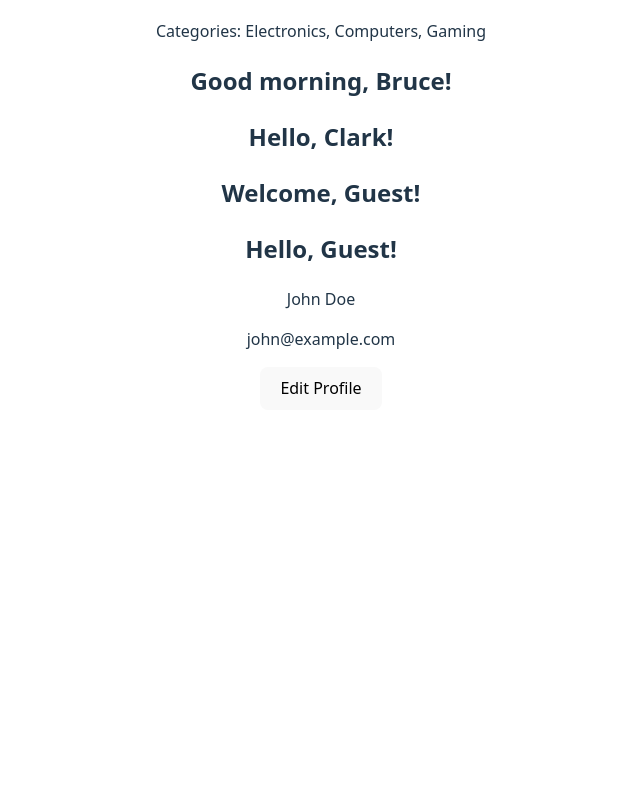
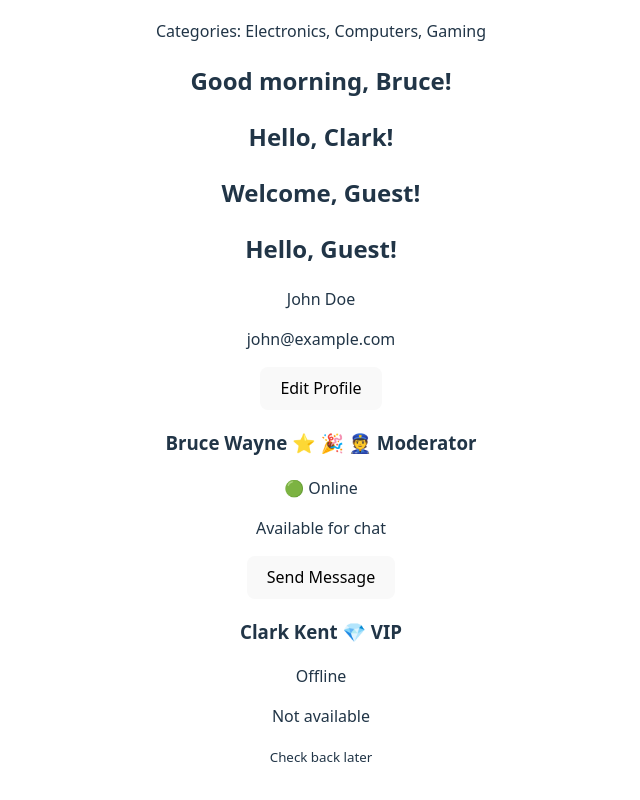
Before and after one commit to gopinav/React-19-Tutorials, a React app in the folder react-essentials/core-concepts/: page / in a window 1280 px wide. Shown: the part 1205-2005 px from the top of the page, without its empty margins (319-959 px from the left). Before the commit the page ends 1647 px from the top, so only its background shows below. Built offline with nearby package versions, Linux system fonts and the light colour scheme; the HTML template or start-up script is replaced by a standard one.

Commit message:
Conditional rendering

```diff
--- a/react-essentials/core-concepts/src/App.jsx
+++ b/react-essentials/core-concepts/src/App.jsx
@@ -8,6 +8,7 @@
 import { Product } from "./Product";
 import { Greeting } from "./Greeting";
 import { CardWrapper } from "./CardWrapper";
+import { UserDetails } from "./UserDetails";
 import "./App.css";
 
 function App() {
@@ -39,6 +40,19 @@
         <p>john@example.com</p>
         <button>Edit Profile</button>
       </CardWrapper>
+      <UserDetails
+        name="Bruce Wayne"
+        isOnline={true}
+        isPremium={true}
+        isNewUser={true}
+        role="moderator"
+      />
+      <UserDetails
+        name="Clark Kent"
+        isOnline={false}
+        hideOffline={false}
+        role="vip"
+      />
     </div>
   );
 }
--- /dev/null
+++ b/react-essentials/core-concepts/src/UserDetails.jsx
@@ -0,0 +1,76 @@
+export const UserDetails = ({
+  name,
+  isOnline,
+  hideOffline,
+  isPremium,
+  isNewUser,
+  role,
+}) => {
+  if (hideOffline && !isOnline) {
+    return null;
+  }
+
+  let roleBadge = null;
+  if (role === "admin") {
+    roleBadge = <span> 🔑 Admin</span>;
+  } else if (role === "moderator") {
+    roleBadge = <span> 👮 Moderator</span>;
+  } else if (role === "vip") {
+    roleBadge = <span> 💎 VIP</span>;
+  }
+
+  return (
+    <div>
+      <h3>
+        {name}
+        {isPremium && <span> ⭐ </span>}
+        {isNewUser && <span> 🎉 </span>}
+        {roleBadge}
+      </h3>
+      <span>{isOnline ? "🟢 Online" : "Offline"}</span>
+      <p>{isOnline ? "Available for chat" : "Not available"}</p>
+      {isOnline ? (
+        <button>Send Message</button>
+      ) : (
+        <small>Check back later</small>
+      )}
+    </div>
+  );
+};
+
+// if statement example
+// export const UserDetails = ({ name, isOnline, hideOffline }) => {
+//   if (hideOffline && !isOnline) {
+//     return null;
+//   }
+
+//   if (isOnline) {
+//     return (
+//       <div>
+//         <h3>{name}</h3>
+//         <span>🟢 Online</span>
+//         <p>Available for chat</p>
+//         <button>Send Message</button>
+//       </div>
+//     );
+//   }
+
+//   return (
+//     <div>
+//       <h3>{name}</h3>
+//       <span>Offline</span>
+//       <p>Not available</p>
+//       <small>Check back later</small>
+//     </div>
+//   );
+// };
+
+// Base component
+// export const UserDetails = ({ name, isOnline }) => {
+//   return (
+//     <div>
+//       <h3>{name}</h3>
+//       <p>Status: {isOnline}</p>
+//     </div>
+//   );
+// };
```
